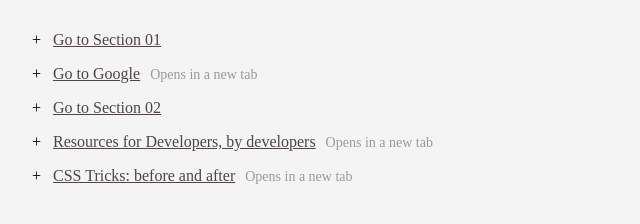
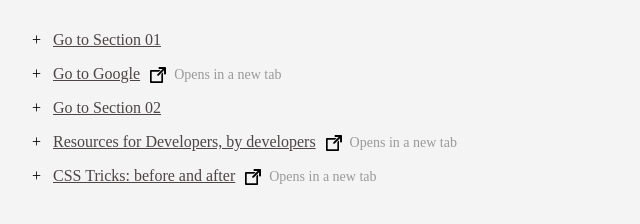
Before and after one commit to FBW44-2/uib-important-links-julia, a plain HTML site: page index.html in a window 1280 px wide. Shown: the part 60-284 px from the top of the page, without its empty margins (0-640 px from the left). Drawn offline with Linux system fonts and the light colour scheme.

Commit message:
Add opens new tab icon

```diff
--- a/style.css
+++ b/style.css
@@ -33,9 +33,12 @@
 
 .new-tab::after {
   content: "Opens in a new tab";
+  background-image: url(/images/out.svg);
+  background-repeat: no-repeat;
   font-size: 14px;
   color: #9b9999;
   margin-left: 10px;
+  padding-left: 1.5rem;
   display: inline-block;
   text-decoration: none;
 }
```
